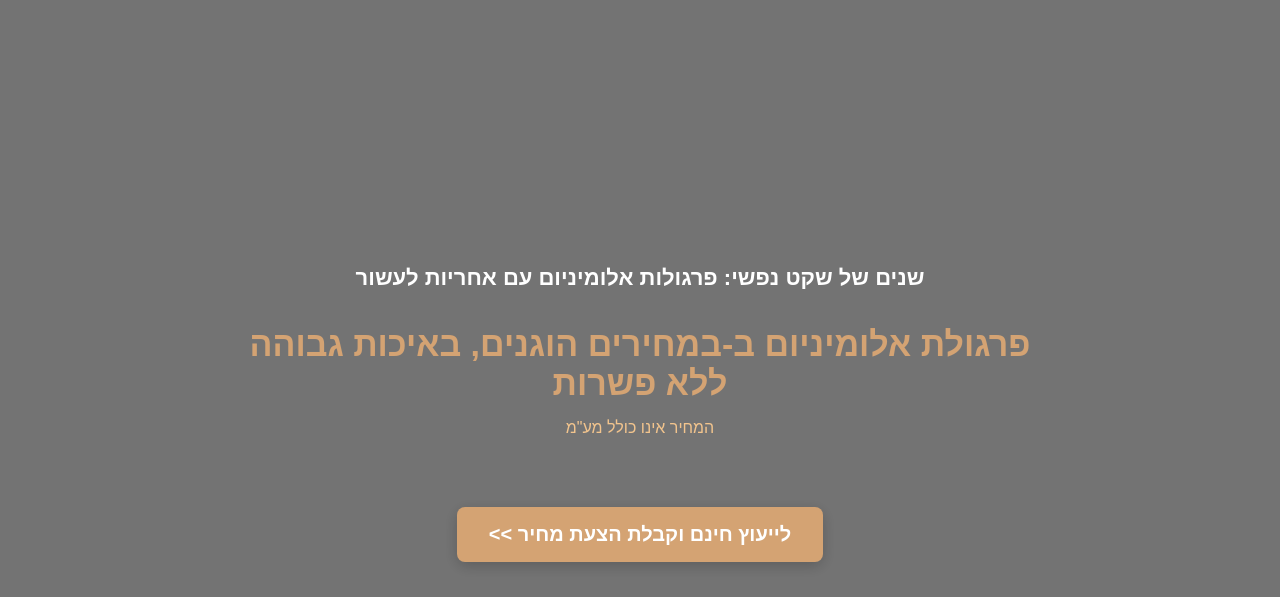
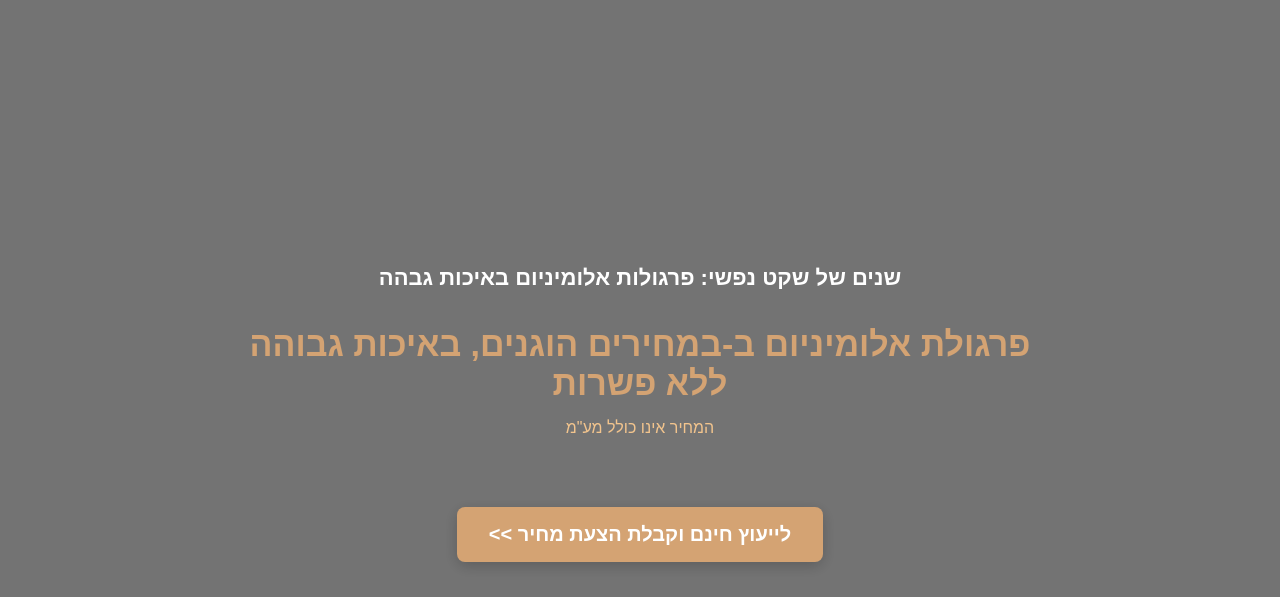
Before and after one commit to Yonatan-Louzoun/pergoulot_gabi_haim, a plain HTML site: page index.html in a window 1280 px wide. Shown: the part 102-699 px from the top of the page. Drawn offline with nearby package versions, Linux system fonts and the light colour scheme.

```diff
--- a/index.html
+++ b/index.html
@@ -59,7 +59,7 @@
  <div class="overlay"></div>
  <div class="hero-content">
  <section class="center-offer">
- <h3>שנים של שקט נפשי: פרגולות אלומיניום עם אחריות לעשור</h3>
+ <h3>שנים של שקט נפשי: פרגולות אלומיניום באיכות גבהה</h3>
  <h1>
   פרגולת אלומיניום ב-<span>במחירים הוגנים</span>,
   באיכות גבוהה ללא פשרות
```
